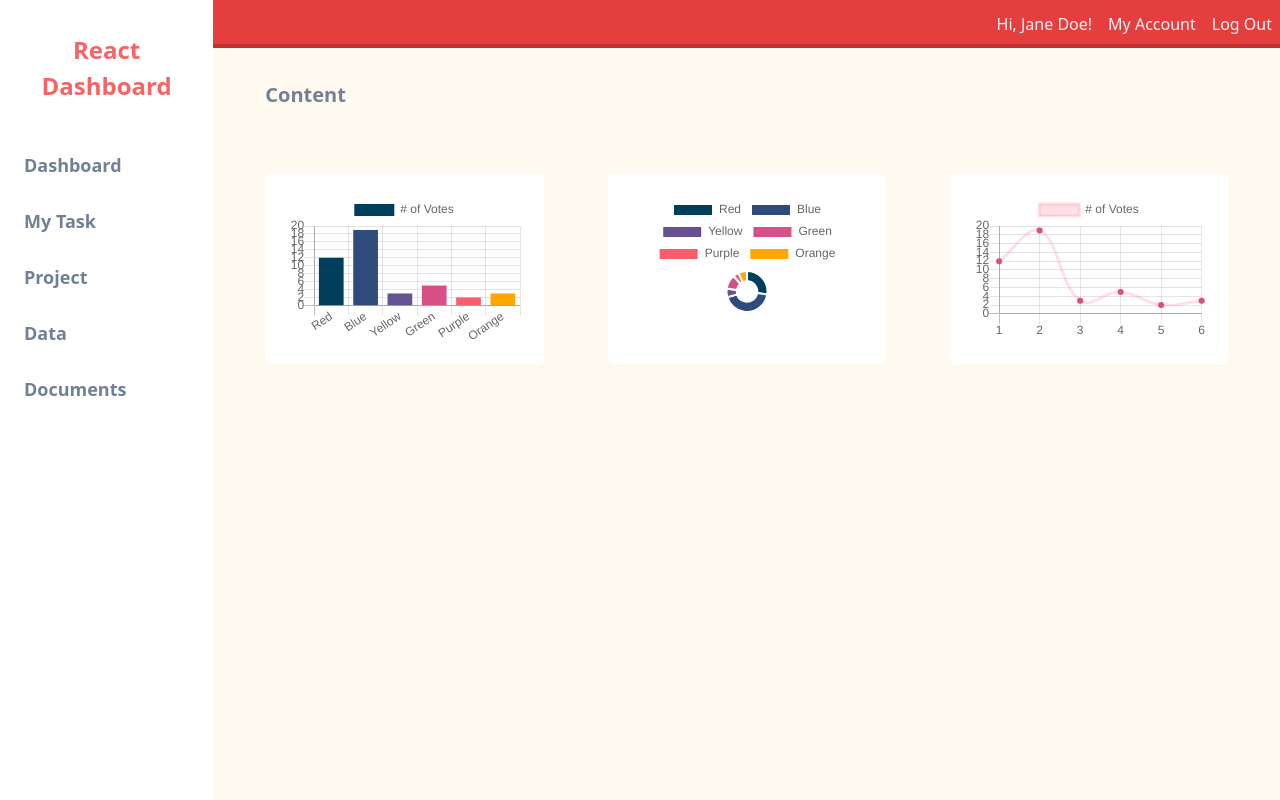
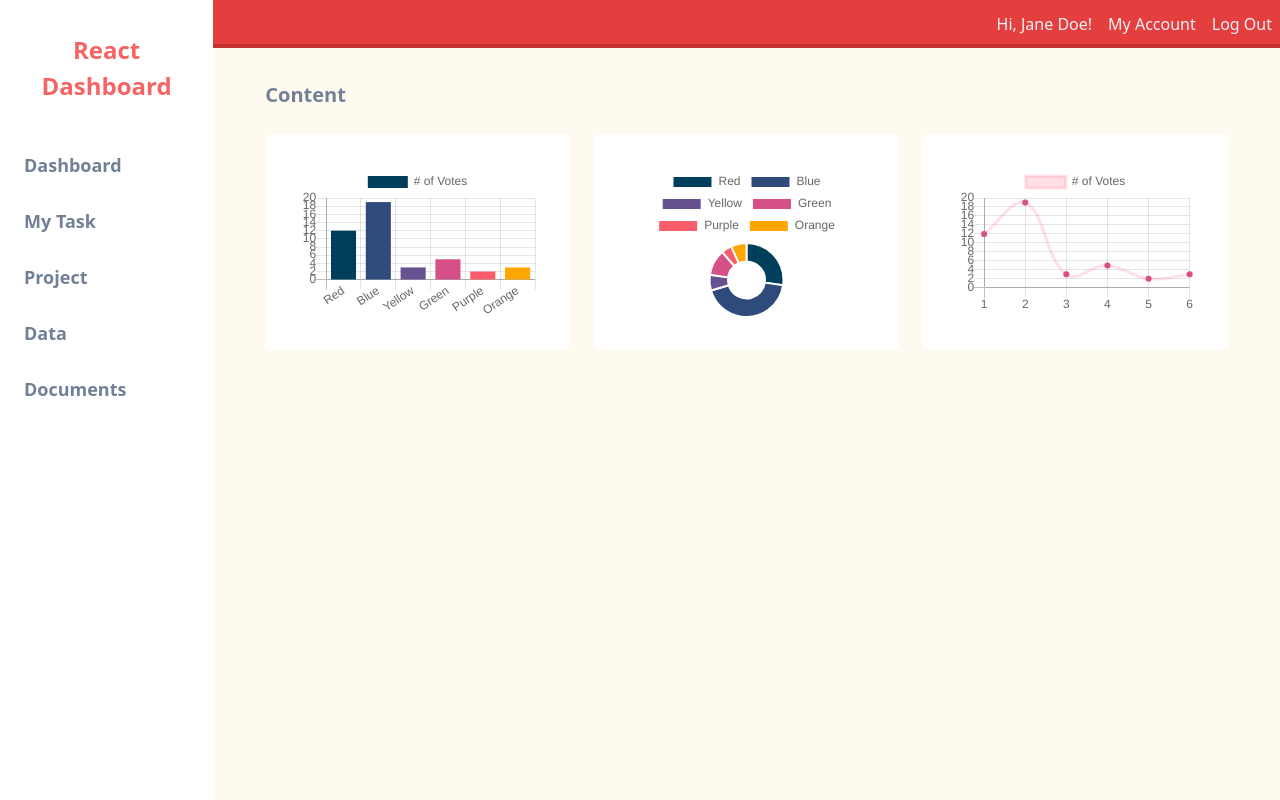
Before and after one commit to bonasunu/EnterpriseManagementFrontend, a React (Create React App) app in the folder client/: page / in a window 1280 px wide. Built offline with nearby package versions, Linux system fonts and the light colour scheme.

Commit message:
styling charts

```diff
--- a/client/src/components/Content.js
+++ b/client/src/components/Content.js
@@ -85,10 +85,10 @@ const options = {
 const Content = () => {
   const classes = {
     wrapper: 'flex-grow overflow-y-auto overflow-x-hidden bg-orange-100 px-5',
-    pageTitle: 'm-8 text-gray-600 font-bold text-xl',
-    dataWrapper: 'flex flex-wrap ',
+    pageTitle: 'mt-8 ml-8 mb-1 text-gray-600 font-bold text-xl',
+    dataWrapper: 'flex flex-wrap ml-5 mr-5 h-64',
     data:
-      'flex-grow m-8 bg-white overflow-x-auto lg:w-1/4 sm:w-auto md:w-auto py-5 px-5 rounded-md',
+      'flex-grow mr-3 ml-3 mt-5 mb-5 bg-white overflow-x-auto lg:w-1/4 sm:w-auto md:w-auto py-8 px-8 rounded-md',
   }
 
   return (
@@ -99,7 +99,10 @@ const Content = () => {
           <Bar data={dataBar} options={options} />
         </div>
         <div className={classes.data}>
-          <Doughnut data={dataDoughnut} />
+          <Doughnut
+            data={dataDoughnut}
+            options={{ maintainAspectRatio: false }}
+          />
         </div>
         <div className={classes.data}>
           <Line data={dataLine} options={options} />
```
